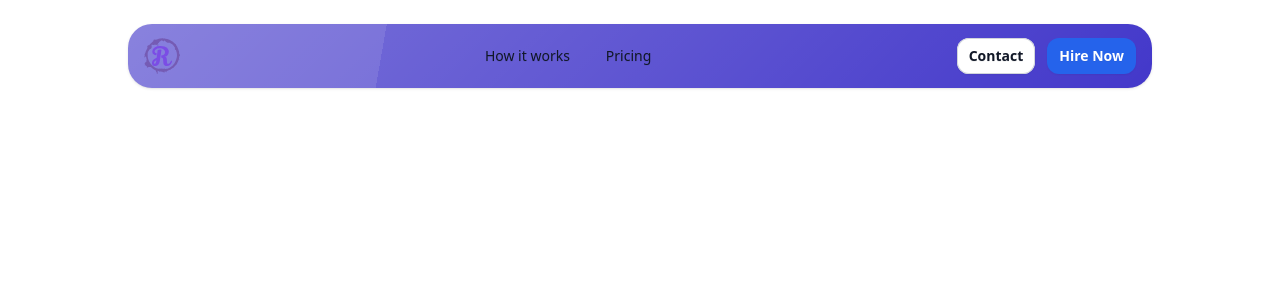
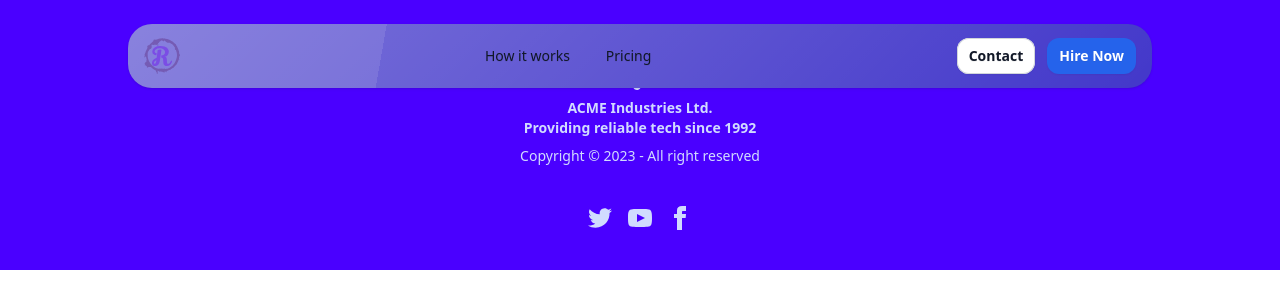
Before and after one commit to mrokonuzzaman040/my-resume, a React (Vite) app: page / in a window 1280 px wide. Shown: the top 308 px of the page. Built offline with nearby package versions, Linux system fonts and the light colour scheme.

Commit message:
Add Footer and Outlet components to Homepage

```diff
--- a/src/Layout/Home/Homepage.jsx
+++ b/src/Layout/Home/Homepage.jsx
@@ -1,10 +1,14 @@
 import React from 'react';
 import Navbar from '../../components/Navbar/Navbar';
+import Footer from '../../components/Footer/Footer';
+import { Outlet } from 'react-router-dom';
 
 const Homepage = () => {
     return (
         <div>
             <Navbar></Navbar>
+            <Outlet></Outlet>
+            <Footer></Footer>
         </div>
     );
 };
--- /dev/null
+++ b/src/components/Footer/Footer.jsx
@@ -0,0 +1,25 @@
+import React from 'react';
+import logo from '../../assets/fabicon.svg'
+
+const Footer = () => {
+    return (
+        <footer class="footer footer-center p-10 bg-primary text-primary-content">
+            <aside>
+                <svg width="50" height="50" viewBox="0 0 24 24" xmlns="http://www.w3.org/2000/svg" fill-rule="evenodd" clip-rule="evenodd" class="inline-block fill-current"><path d="M22.672 15.226l-2.432.811.841 2.515c.33 1.019-.209 2.127-1.23 2.456-1.15.325-2.148-.321-2.463-1.226l-.84-2.518-5.013 1.677.84 2.517c.391 1.203-.434 2.542-1.831 2.542-.88 0-1.601-.564-1.86-1.314l-.842-2.516-2.431.809c-1.135.328-2.145-.317-2.463-1.229-.329-1.018.211-2.127 1.231-2.456l2.432-.809-1.621-4.823-2.432.808c-1.355.384-2.558-.59-2.558-1.839 0-.817.509-1.582 1.327-1.846l2.433-.809-.842-2.515c-.33-1.02.211-2.129 1.232-2.458 1.02-.329 2.13.209 2.461 1.229l.842 2.515 5.011-1.677-.839-2.517c-.403-1.238.484-2.553 1.843-2.553.819 0 1.585.509 1.85 1.326l.841 2.517 2.431-.81c1.02-.33 2.131.211 2.461 1.229.332 1.018-.21 2.126-1.23 2.456l-2.433.809 1.622 4.823 2.433-.809c1.242-.401 2.557.484 2.557 1.838 0 .819-.51 1.583-1.328 1.847m-8.992-6.428l-5.01 1.675 1.619 4.828 5.011-1.674-1.62-4.829z"></path></svg>
+                <p class="font-bold">
+                    ACME Industries Ltd. <br />Providing reliable tech since 1992
+                </p>
+                <p>Copyright © 2023 - All right reserved</p>
+            </aside>
+            <nav>
+                <div class="grid grid-flow-col gap-4">
+                    <a><svg xmlns="http://www.w3.org/2000/svg" width="24" height="24" viewBox="0 0 24 24" class="fill-current"><path d="M24 4.557c-.883.392-1.832.656-2.828.775 1.017-.609 1.798-1.574 2.165-2.724-.951.564-2.005.974-3.127 1.195-.897-.957-2.178-1.555-3.594-1.555-3.179 0-5.515 2.966-4.797 6.045-4.091-.205-7.719-2.165-10.148-5.144-1.29 2.213-.669 5.108 1.523 6.574-.806-.026-1.566-.247-2.229-.616-.054 2.281 1.581 4.415 3.949 4.89-.693.188-1.452.232-2.224.084.626 1.956 2.444 3.379 4.6 3.419-2.07 1.623-4.678 2.348-7.29 2.04 2.179 1.397 4.768 2.212 7.548 2.212 9.142 0 14.307-7.721 13.995-14.646.962-.695 1.797-1.562 2.457-2.549z"></path></svg></a>
+                    <a><svg xmlns="http://www.w3.org/2000/svg" width="24" height="24" viewBox="0 0 24 24" class="fill-current"><path d="M19.615 3.184c-3.604-.246-11.631-.245-15.23 0-3.897.266-4.356 2.62-4.385 8.816.029 6.185.484 8.549 4.385 8.816 3.6.245 11.626.246 15.23 0 3.897-.266 4.356-2.62 4.385-8.816-.029-6.185-.484-8.549-4.385-8.816zm-10.615 12.816v-8l8 3.993-8 4.007z"></path></svg></a>
+                    <a><svg xmlns="http://www.w3.org/2000/svg" width="24" height="24" viewBox="0 0 24 24" class="fill-current"><path d="M9 8h-3v4h3v12h5v-12h3.642l.358-4h-4v-1.667c0-.955.192-1.333 1.115-1.333h2.885v-5h-3.808c-3.596 0-5.192 1.583-5.192 4.615v3.385z"></path></svg></a>
+                </div>
+            </nav>
+        </footer>
+    );
+};
+
+export default Footer;
```
